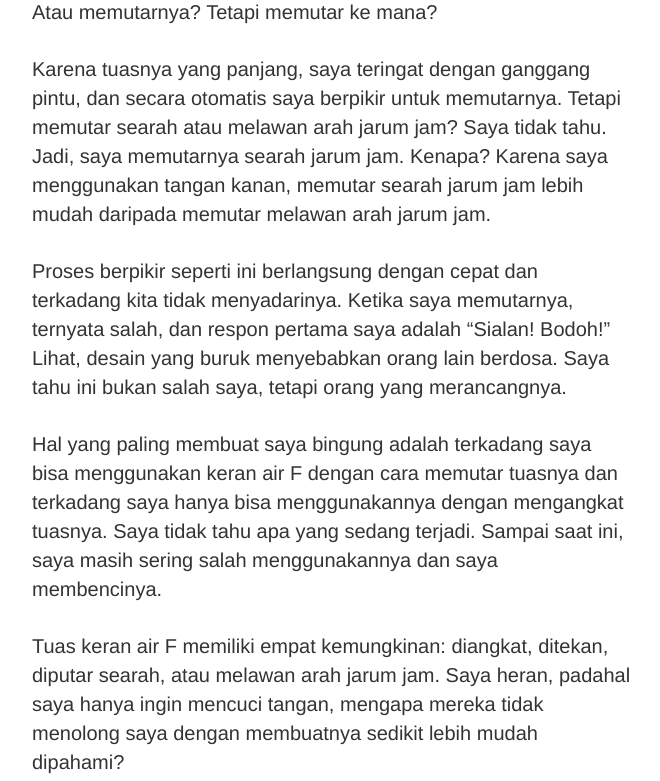
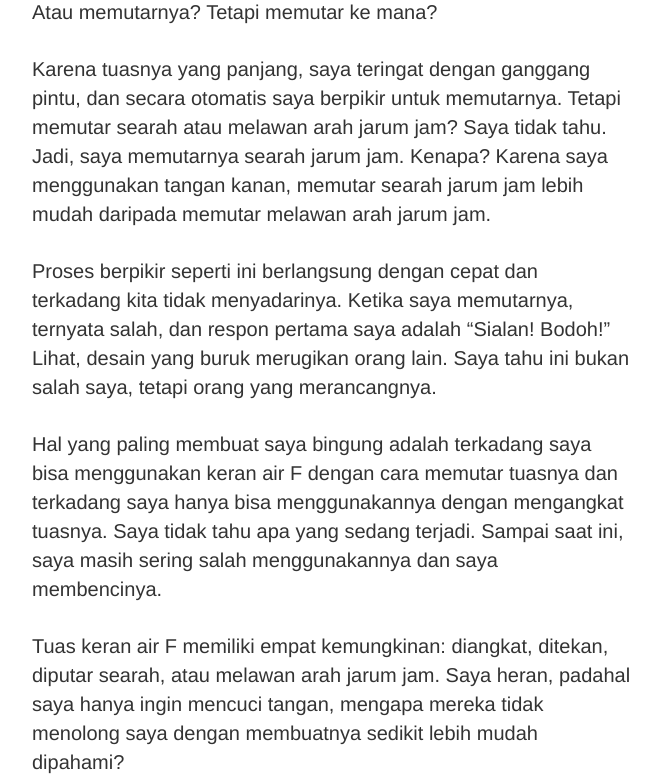
Before and after one commit to tertanda/rnsl.github.io, a Jekyll site: the page built from artikel/desain/_posts/2016-12-14-masalah-desain-keran-air.md, in a window 1280 px wide and 900 px high, scrolled down 1289 px, cut to the strip 0-781 px from the top of the window. Shown: the whole strip, without its empty margins (308-968 px from the left). Built offline with Jekyll 4.4.1, drawn with Linux system fonts in a browser that asks for light colours.

Commit message:
Update 2016-12-14-masalah-desain-keran-air.md

```diff
--- a/artikel/desain/_posts/2016-12-14-masalah-desain-keran-air.md
+++ b/artikel/desain/_posts/2016-12-14-masalah-desain-keran-air.md
@@ -21,7 +21,7 @@ Mari melihat gambar 1.0, saya akan menyebutnya keran air F. Ini adalah jenis ker
 
 Karena tuasnya yang panjang, saya teringat dengan ganggang pintu, dan secara otomatis saya berpikir untuk memutarnya. Tetapi memutar searah atau melawan arah jarum jam? Saya tidak tahu. Jadi, saya memutarnya searah jarum jam. Kenapa? Karena saya menggunakan tangan kanan, memutar searah jarum jam lebih mudah daripada memutar melawan arah jarum jam.
 
-Proses berpikir seperti ini berlangsung dengan cepat dan terkadang kita tidak menyadarinya. Ketika saya memutarnya, ternyata salah, dan respon pertama saya adalah "Sialan! Bodoh!" Lihat, desain yang buruk menyebabkan orang lain berdosa. Saya tahu ini bukan salah saya, tetapi orang yang merancangnya.
+Proses berpikir seperti ini berlangsung dengan cepat dan terkadang kita tidak menyadarinya. Ketika saya memutarnya, ternyata salah, dan respon pertama saya adalah "Sialan! Bodoh!" Lihat, desain yang buruk merugikan orang lain. Saya tahu ini bukan salah saya, tetapi orang yang merancangnya.
 
 Hal yang paling membuat saya bingung adalah terkadang saya bisa menggunakan keran air F dengan cara memutar tuasnya dan terkadang saya hanya bisa menggunakannya dengan mengangkat tuasnya. Saya tidak tahu apa yang sedang terjadi. Sampai saat ini, saya masih sering salah menggunakannya dan saya membencinya.
 
```
